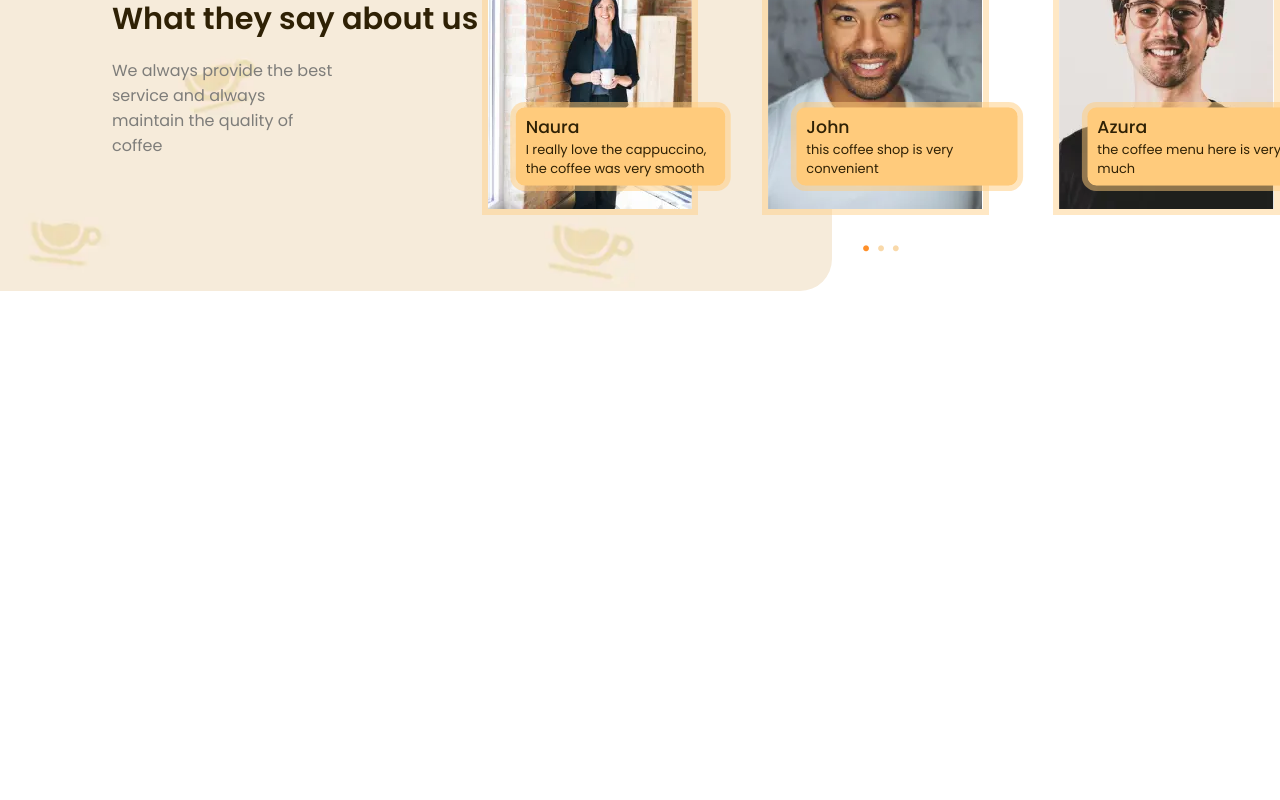
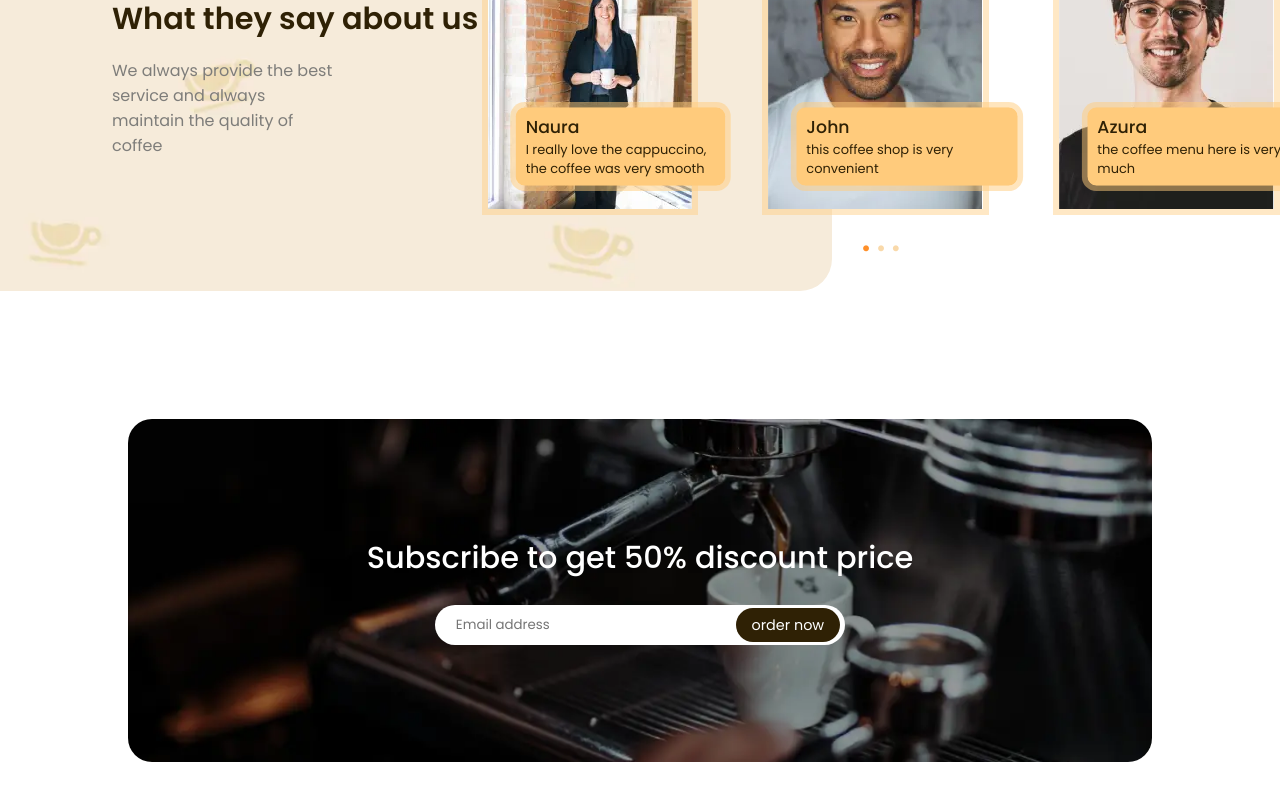
Before and after one commit to mp3846/cafe-street, a React (Create React App) app: page / in a window 1280 px wide. Shown: the part 3403-4203 px from the top of the page. Before the commit the page ends 3694 px from the top, so only its background shows below. Built offline with nearby package versions, Linux system fonts and the light colour scheme.

Commit message:
Add subscribe section

```diff
--- a/src/App.css
+++ b/src/App.css
@@ -635,3 +635,57 @@ h4 {
 .testimonial-bullets span.active::before {
 	color: var(--color-first);
 }
+
+/*** SUBSCRIBE ***/
+.subscribe-container {
+	align-items: center;
+	background-image: url('../src/img/subscribe.webp');
+	background-repeat: no-repeat;
+	background-size: contain;
+	border-radius: 1.5rem;
+	display: flex;
+	flex-direction: column;
+	justify-content: center;
+	margin: 8rem auto;
+	padding-top: calc(33.5% * 0.8);
+	position: relative;
+	width: 80%;
+}
+
+.subscribe-container > div {
+	position: absolute;
+	top: 50%;
+	transform: translate(0, -50%);
+}
+
+.subscribe-container h2 {
+	color: white;
+	font-weight: 500;
+	margin-bottom: 1.5rem;
+}
+
+.subscribe-input-wrapper {
+	align-items: center;
+	background-color: #fff;
+	border-radius: 1.5rem;
+	display: flex;
+	justify-content: space-between;
+	margin: 0 auto;
+	padding: 0.2rem 0.3rem;
+	width: 75%;
+}
+
+.subscribe-input-wrapper input {
+	background: none;
+	border: none;
+	outline: none;
+	padding-left: 1rem;
+}
+
+.subscribe-input-wrapper span {
+	background-color: var(--color-second);
+	border-radius: 1.5rem;
+	color: white;
+	font-size: 0.9rem;
+	padding: 0.4rem 1rem;
+}
--- a/src/components/home.jsx
+++ b/src/components/home.jsx
@@ -4,6 +4,7 @@ import Delivery from './delivery'
 import Hero from './hero'
 import Popular from './popular'
 import Special from './special'
+import Subscribe from './subscribe'
 import Testimonial from './testimonial'
 
 const Home = memo(() => (
@@ -14,6 +15,7 @@ const Home = memo(() => (
 		<AboutUs />
 		<Special />
 		<Testimonial />
+		<Subscribe />
 	</div>
 ))
 
--- /dev/null
+++ b/src/components/subscribe.jsx
@@ -0,0 +1,15 @@
+import { memo } from 'react'
+
+const Subscribe = memo(() => (
+	<div className='subscribe-container'>
+		<div>
+			<h2>Subscribe to get 50% discount price</h2>
+			<div className='subscribe-input-wrapper'>
+				<input placeholder='Email address' />
+				<span>order now</span>
+			</div>
+		</div>
+	</div>
+))
+
+export default Subscribe
```
Also changed, not shown: src/img/subscribe.webp (added).
